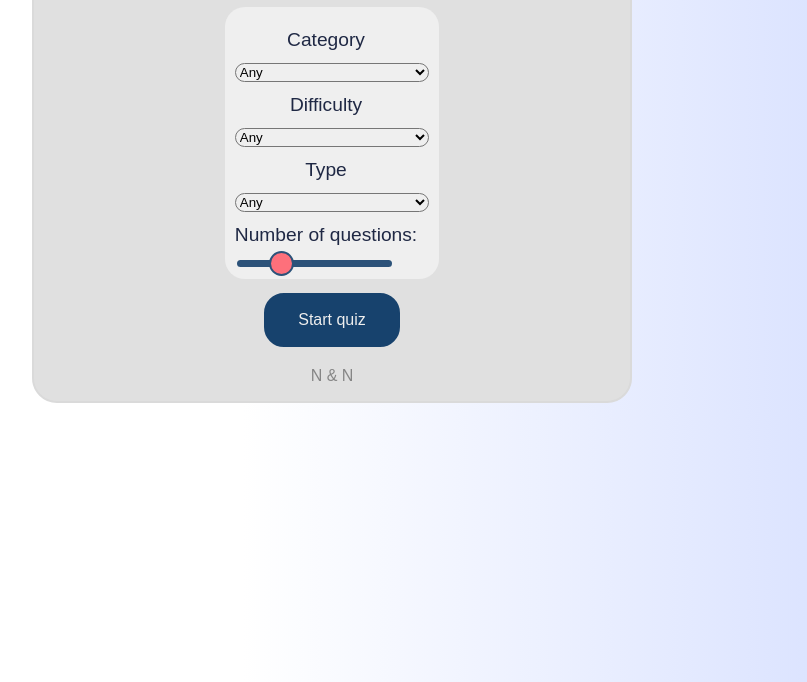
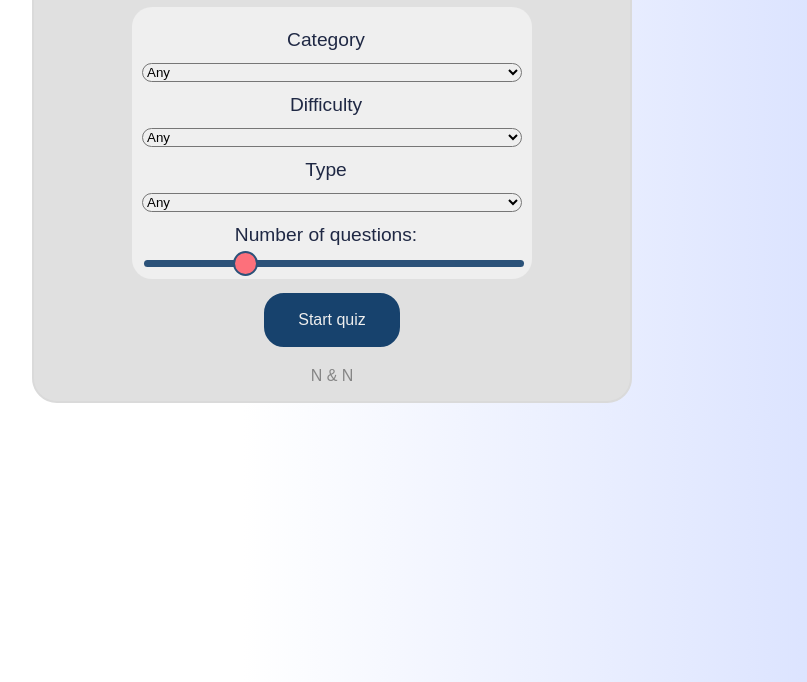
Before and after one commit to n-sankell/klientutveckling-inl2, a website: page index.html in a window 1280 px wide. Shown: the part 118-800 px from the top of the page, without its empty margins (308-1115 px from the left). Drawn offline with Linux system fonts and the light colour scheme.

Commit message:
bredare optioncontainer

```diff
--- a/style.css
+++ b/style.css
@@ -186,7 +186,7 @@ button:disabled {
 
 .slider {
     -webkit-appearance: none;
-    width: 80%;
+    width: 100%;
     height: 7px;
     border-radius: 10px;
     background: #17426d;
@@ -247,6 +247,7 @@ footer {
 .optionsContainer {
     display: flex;
     flex-direction: column;
+    width: 400px;
     border-radius: 20px;
     background-color: #efefef;
     padding: 10px;
```
